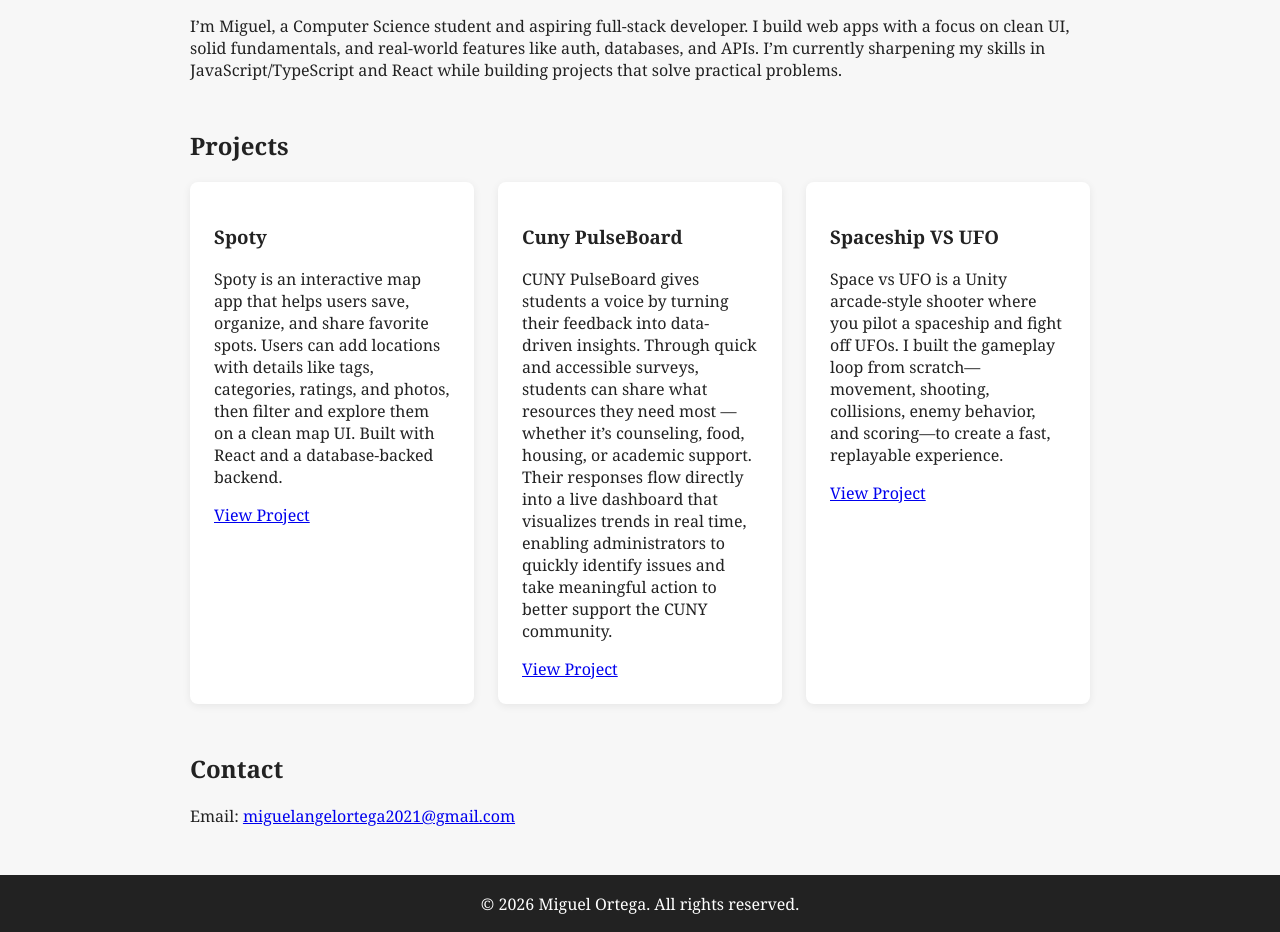
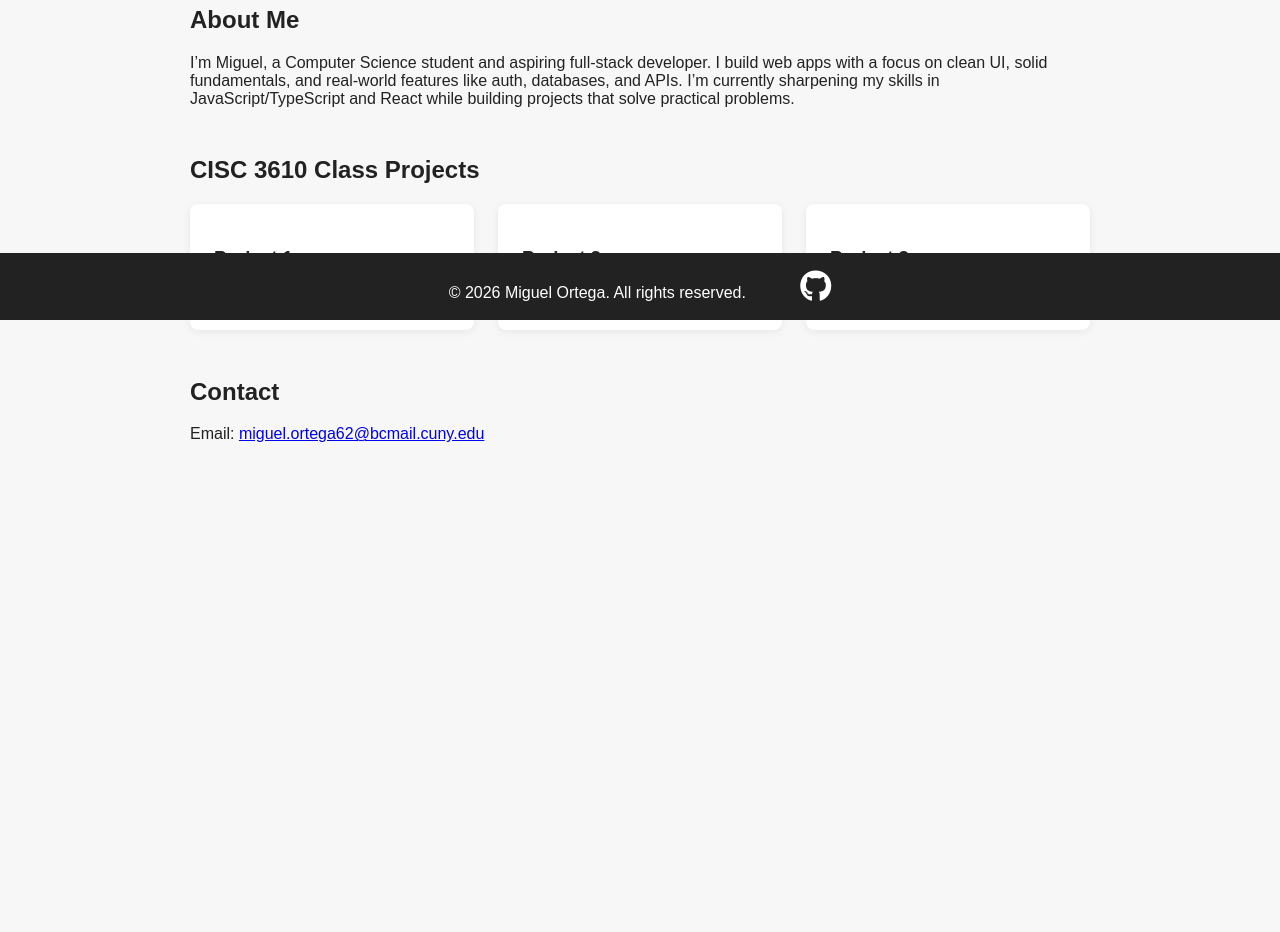
Before and after one commit to Mirio1010/personal-portfolio, a plain HTML site: page index.html in a window 1280 px wide. Shown: the part 480-1412 px from the top of the page. After the commit the page ends 971 px from the top, so only its background shows below. Drawn offline with Linux system fonts and the light colour scheme.

Commit message:
fix: portfolio catered to class

```diff
--- a/index.html
+++ b/index.html
@@ -5,9 +5,11 @@
     <meta name="viewport" content="width=device-width, initial-scale=1.0" />
     <title>Miguel Ortega - Portfolio</title>
     <link rel="stylesheet" href="style.css" />
+    <script src="https://kit.fontawesome.com/5ee687c2cf.js" crossorigin="anonymous"></script>
   </head>
   <body>
     <header>
+      <h1>CISC 3610</h1>
       <h1>Miguel Ortega</h1>
       <p>Full-Stack Developer | Designer | Builder</p>
     </header>
@@ -31,51 +33,38 @@
         </p>
       </section>
       <section id="projects">
-        <h2>Projects</h2>
+        <h2>CISC 3610 Class Projects</h2>
         <div class="projects-list">
           <!-- Example project card -->
           <div class="project-card">
-            <h3>Spoty</h3>
+            <h3>Project 1</h3>
             <p>
-              Spoty is an interactive map app that helps users save, organize,
-              and share favorite spots. Users can add locations with details
-              like tags, categories, ratings, and photos, then filter and
-              explore them on a clean map UI. Built with React and a
-              database-backed backend.
+
             </p>
-            <a href="https://spotymap.netlify.app/" target="_blank"
+            <a href="#" target="_blank"
               >View Project</a
             >
           </div>
 
           <div class="project-card">
-            <h3>Cuny PulseBoard</h3>
+            <h3>Project 2</h3>
             <p>
-              CUNY PulseBoard gives students a voice by turning their feedback
-              into data-driven insights. Through quick and accessible surveys,
-              students can share what resources they need most — whether it’s
-              counseling, food, housing, or academic support. Their responses
-              flow directly into a live dashboard that visualizes trends in real
-              time, enabling administrators to quickly identify issues and take
-              meaningful action to better support the CUNY community.
+
             </p>
             <a
-              href="https://github.com/AlbertBagdos256/CUNY_PulseBoard_CTP-HACK-2025."
+              href="#"
               target="_blank"
               >View Project</a
             >
           </div>
 
           <div class="project-card">
-            <h3>Spaceship VS UFO</h3>
+            <h3>Project 3</h3>
             <p>
-              Space vs UFO is a Unity arcade-style shooter where you pilot a
-              spaceship and fight off UFOs. I built the gameplay loop from
-              scratch—movement, shooting, collisions, enemy behavior, and
-              scoring—to create a fast, replayable experience.
+
             </p>
             <a
-              href="https://miguelangel-ortega.itch.io/spaceshipvsufo-v2"
+              href="#"
               target="_blank"
               >View Project</a
             >
@@ -87,14 +76,14 @@
         <h2>Contact</h2>
         <p>
           Email:
-          <a href="mailto:miguelangelortega2021@gmail.com"
-            >miguelangelortega2021@gmail.com</a
+          <a href="mailto:miguel.ortega62@bcmail.cuny.edu"
+            >miguel.ortega62@bcmail.cuny.edu</a
           >
         </p>
       </section>
     </main>
     <footer>
-      <p>&copy; 2026 Miguel Ortega. All rights reserved.</p>
+      <p>&copy; 2026 Miguel Ortega. All rights reserved. <i class="fa-brands fa-github" id="github"></i> </p>
     </footer>
     <script src="script.js"></script>
   </body>
--- a/style.css
+++ b/style.css
@@ -18,7 +18,6 @@
 }
 body {
   font-family:
-    Georgia, "Times New Roman", Times, serif, Tahoma, Geneva, Verdana,
     sans-serif;
   margin: 0;
   padding: 0;
@@ -75,7 +74,7 @@
   padding: 0.1rem 0;
   background: #222;
   color: #fff;
-
+  position: fixed;
   width: 100%;
   bottom: 0;
 }
@@ -87,3 +86,8 @@
     grid-template-columns: 1fr;
   }
 }
+
+#github {
+  font-size: 2rem;
+  margin-left: 50px;
+}
```
